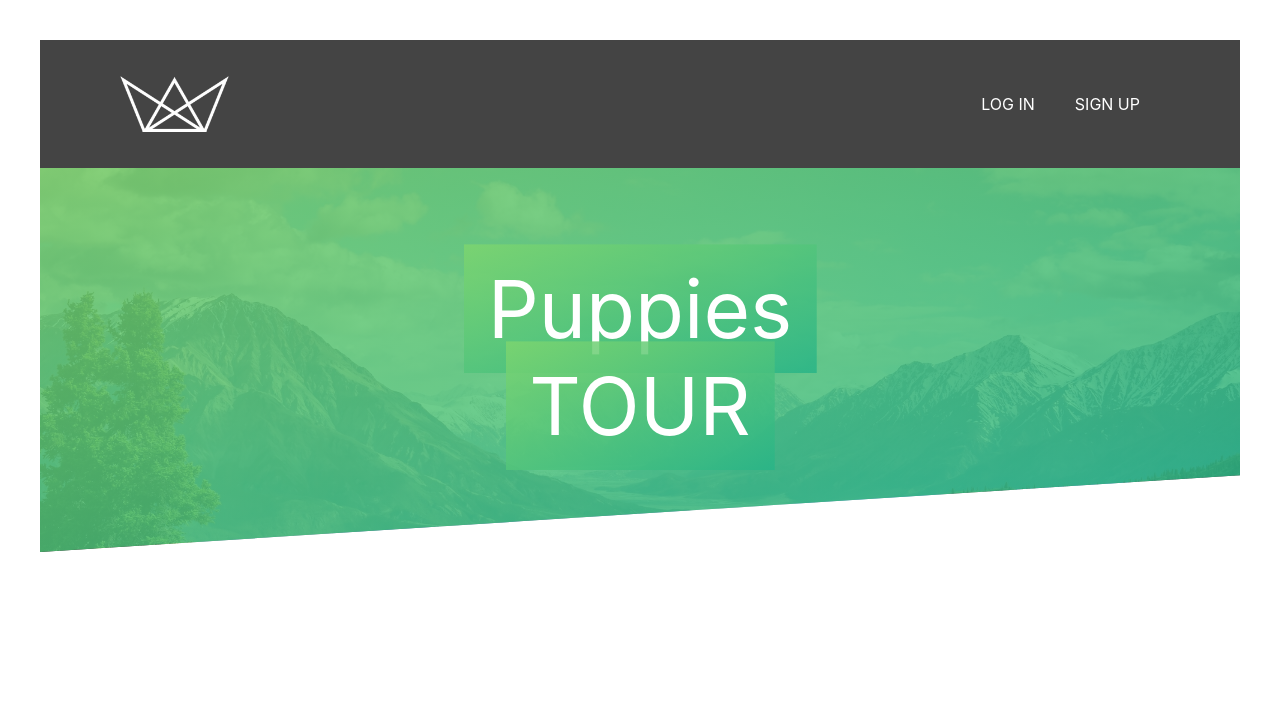
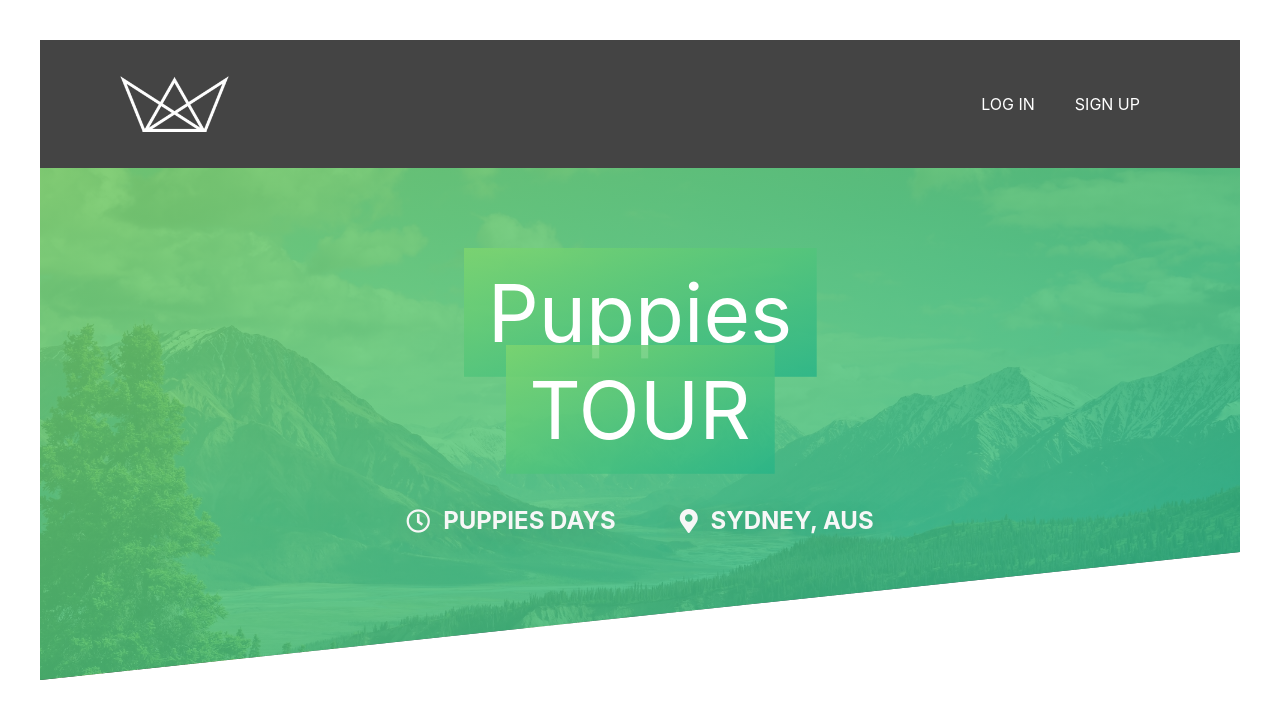
Before and after one commit to Heisey/natours, a React (Create React App) app in the folder client/: page /tours/1 in a window 1280 px wide. Shown: the top 718 px of the page. Built offline with nearby package versions, Linux system fonts and the light colour scheme; no server answers.

Commit message:
finished jumbotron

```diff
--- a/client/src/components/core/JumboTron/index.js
+++ b/client/src/components/core/JumboTron/index.js
@@ -1,14 +1,14 @@
 import React from 'react'
 import styles from './styles'
-import { Heading } from './styles/Content'
 
 
 
 const JumboTron = (props) => {
 
-
   const {
+    days,
     image,
+    location,
     name
   } = props
 
@@ -19,11 +19,27 @@ const JumboTron = (props) => {
         src={image}
       />
       <styles.TextBox>
-        <Heading>
+        <styles.Heading>
           <span>
             {name} TOUR
           </span>
-        </Heading>
+        </styles.Heading>
+        <styles.DetailsContainer>
+          <styles.DetailContainer
+            marginRight
+          >
+            <i class="far fa-clock"></i>
+            <styles.Detail>
+              {days} DAYS
+            </styles.Detail>
+          </styles.DetailContainer>
+
+          <styles.DetailContainer><i class="fas fa-map-marker-alt"></i>
+            <styles.Detail>
+              {location}
+            </styles.Detail>
+          </styles.DetailContainer>
+        </styles.DetailsContainer>
       </styles.TextBox>
     </styles.JumboTron>
   )
--- a/client/src/components/core/JumboTron/styles/Base/index.js
+++ b/client/src/components/core/JumboTron/styles/Base/index.js
@@ -2,11 +2,11 @@ import styled from 'styled-components/macro'
 
 export const JumboTron = styled.div`
   position: relative;
-  height: 30vw;
+  height: 40vw;
   clip-path: polygon(
     0 0,
     100% 0,
-    100% 80%,
+    100% 75%,
     0 100%
   );
 `
@@ -18,3 +18,24 @@ export const TextBox = styled.div`
   top: 35%;
   transform: translate(-50%, -50%);
 `
+
+export const DetailsContainer = styled.div`
+  color: #f7f7f7;
+  margin-top: 3rem;
+  display: flex;
+  -webkit-box-align: center;
+  align-items: center;
+  -webkit-box-pack: center;
+  justify-content: center;
+`
+
+export const DetailContainer = styled.div`
+  font-size: 1.5rem;
+  font-weight: 700;
+  text-transform: uppercase;
+  display: flex;
+  -webkit-box-align: center;
+  align-items: center;
+  text-shadow: 0 0.5rem 2rem rgba(0, 0, 0, 0.15);
+  margin-right: ${props => props.marginRight ? '4rem' : 0}
+`
--- a/client/src/components/core/JumboTron/styles/Content/index.js
+++ b/client/src/components/core/JumboTron/styles/Content/index.js
@@ -37,3 +37,10 @@ export const Heading = styled.div`
     );
   }
 `
+
+export const Detail = styled.span`
+  margin-left: 0.8rem;
+  font-size: 1.5rem;
+  font-weight: 700;
+  text-transform: uppercase;
+`
--- a/client/src/pages/Tour/index.js
+++ b/client/src/pages/Tour/index.js
@@ -57,6 +57,8 @@ const Tour = (props) => {
     <div>
       <Headers.SecondaryHeader />
       <Core.JumboTron
+        location={'Sydney, Aus'} // !! Needs to be replaced with dyanmic value
+        days={tour ? tour.duration : 'puppies'}
         name={tour ? tour.name : 'Puppies'}
         image={tourImageHandler(tour ? tour.imageCover : 'tour-1-cover.jpg')}
       />
```
Also changed, not shown: client/src/components/core/JumboTron/styles/index.js (+10 -3 lines).
